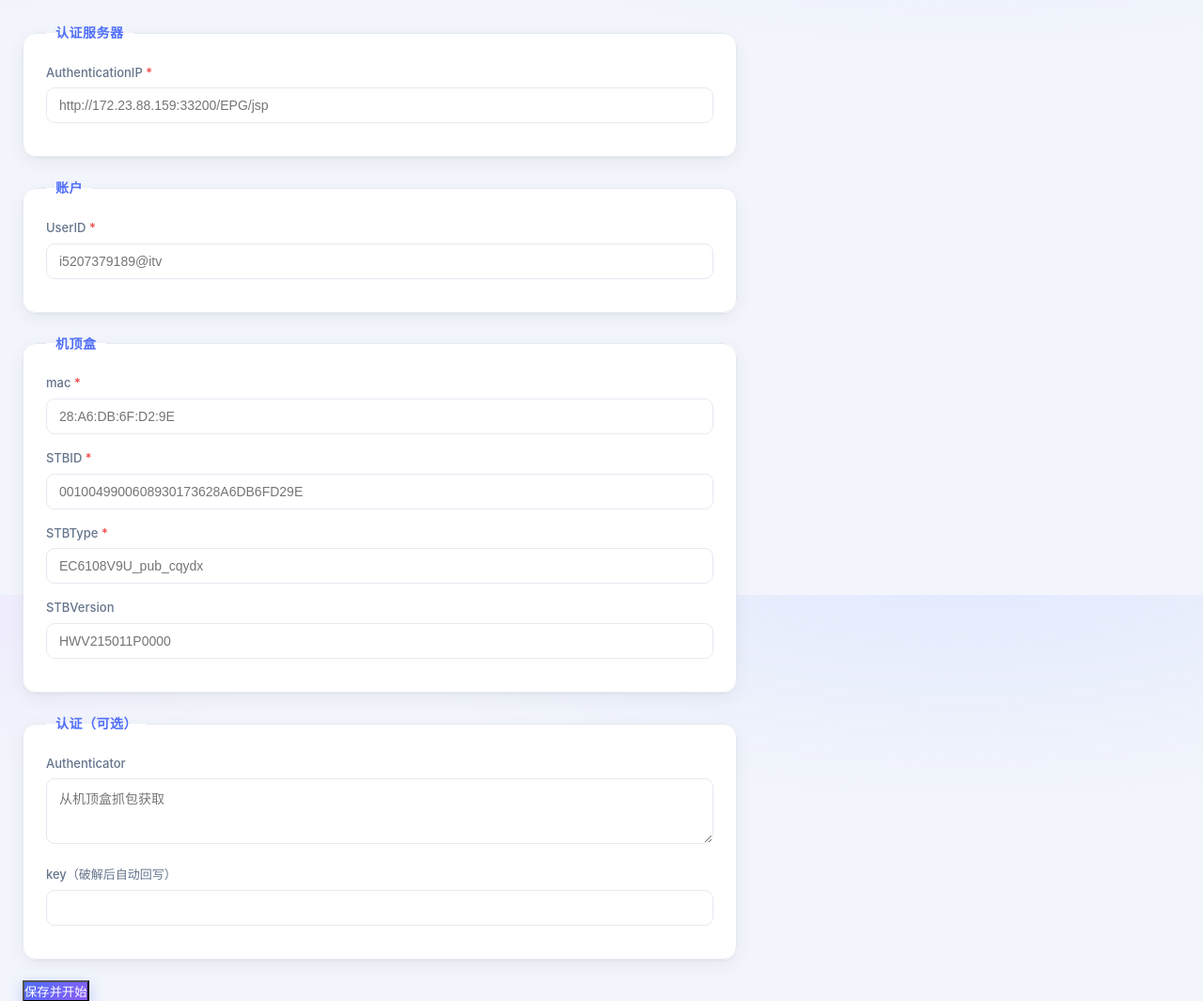
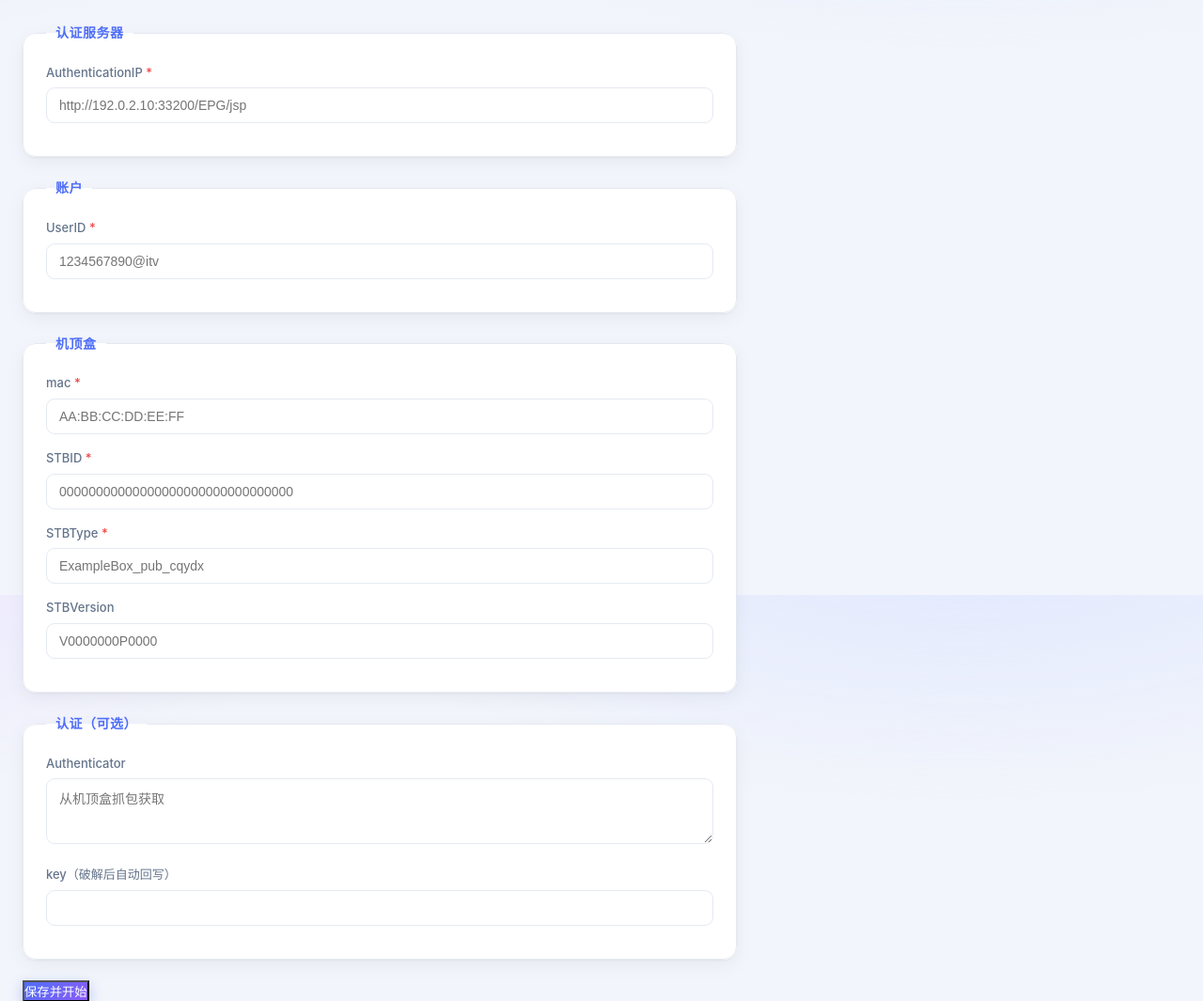
Before and after one commit to gy520187/cqiptv, a Flask app: page /setup in a window 1280 px wide. Shown: the part 167-1232 px from the top of the page at 94% size. Run offline with Flask 3, Linux system fonts and the light colour scheme.

Commit message:
chore: 将文档、模板与代码中的真实抓包示例值虚拟化为占位符，避免泄露环境信息
- README 与 config.example.yaml 的示例值改为 192.0.2.10 等虚拟地址/账号
- Web 配置页 placeholder 同步虚拟化
- constants.py / auth.py 的默认 fallback 地址改为文档测试网段
- 保留运营商公共域名与平台适用性描述

```diff
--- a/iptv/auth.py
+++ b/iptv/auth.py
@@ -58,7 +58,7 @@ class Authenticator:
             return None
 
         # 认证入口（从配置读，可能带 /EPG/jsp）
-        auth_ip = self.cfg.auth_ip or "http://172.23.88.159:33200"
+        auth_ip = self.cfg.auth_ip or "http://192.0.2.10:33200"
         if not auth_ip.startswith("http"):
             auth_ip = f"http://{auth_ip}"
 
--- a/iptv/constants.py
+++ b/iptv/constants.py
@@ -7,7 +7,7 @@
 import os
 
 # ========== 服务器地址 ==========
-DEFAULT_EPG_BASE = "http://172.23.88.159:33200/EPG/jsp"
+DEFAULT_EPG_BASE = "http://192.0.2.10:33200/EPG/jsp"
 AUTH_PUBLIC = "http://epg.itv.cq.cn:8080/EDS/jsp/AuthenticationURL"
 
 # ========== 路径 ==========
--- a/iptv/http_client.py
+++ b/iptv/http_client.py
@@ -19,7 +19,7 @@ class HttpClient:
 
     def url(self, path):
         base = self.cfg.auth_ip or constants.DEFAULT_EPG_BASE
-        # 如果 auth_ip 是 http://172.23.88.159:33200/EPG/jsp，会拼成 .../EPG/jsp/xxx
+        # 如果 auth_ip 是 http://192.0.2.10:33200/EPG/jsp，会拼成 .../EPG/jsp/xxx
         return base.rstrip("/") + path
 
     def get(self, path, params=None, referer="", full_url=False):
--- a/web/templates/setup.html
+++ b/web/templates/setup.html
@@ -9,33 +9,33 @@
         <legend>认证服务器</legend>
         <div class="field">
             <label>AuthenticationIP <span class="req">*</span></label>
-            <input name="AuthenticationIP" placeholder="http://172.23.88.159:33200/EPG/jsp" required>
+            <input name="AuthenticationIP" placeholder="http://192.0.2.10:33200/EPG/jsp" required>
         </div>
     </fieldset>
     <fieldset>
         <legend>账户</legend>
         <div class="field">
             <label>UserID <span class="req">*</span></label>
-            <input name="UserID" placeholder="i5207379189@itv" required>
+            <input name="UserID" placeholder="1234567890@itv" required>
         </div>
     </fieldset>
     <fieldset>
         <legend>机顶盒</legend>
         <div class="field">
             <label>mac <span class="req">*</span></label>
-            <input name="mac" placeholder="28:A6:DB:6F:D2:9E" required>
+            <input name="mac" placeholder="AA:BB:CC:DD:EE:FF" required>
         </div>
         <div class="field">
             <label>STBID <span class="req">*</span></label>
-            <input name="STBID" placeholder="0010049900608930173628A6DB6FD29E" required>
+            <input name="STBID" placeholder="00000000000000000000000000000000" required>
         </div>
         <div class="field">
             <label>STBType <span class="req">*</span></label>
-            <input name="STBType" placeholder="EC6108V9U_pub_cqydx" required>
+            <input name="STBType" placeholder="ExampleBox_pub_cqydx" required>
         </div>
         <div class="field">
             <label>STBVersion</label>
-            <input name="STBVersion" placeholder="HWV215011P0000">
+            <input name="STBVersion" placeholder="V0000000P0000">
         </div>
     </fieldset>
     <fieldset>
```
Also changed, not shown: config.example.yaml (+8 -7 lines), README.md.
